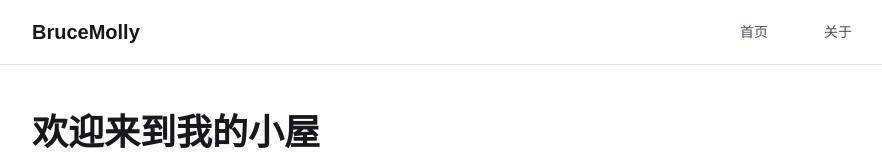
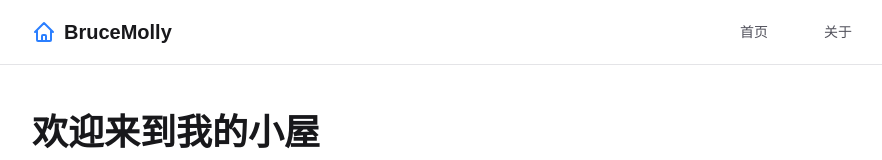
Before and after one commit to bruce439999-gif/app2, a Next.js app: page / in a window 1280 px wide. Shown: the top 160 px of the page, without its empty margins (192-1074 px from the left). Built offline with nearby package versions, Linux system fonts and the light colour scheme.

Commit message:
将黑色三角图标更换为蓝色小屋图标

```diff
--- a/src/components/Navbar.tsx
+++ b/src/components/Navbar.tsx
@@ -6,8 +6,22 @@
       <div className="max-w-4xl mx-auto px-4 sm:px-6 lg:px-8">
         <div className="flex justify-between h-16 items-center">
           <div className="flex-shrink-0">
-            <Link href="/" className="text-xl font-bold text-zinc-900 dark:text-zinc-50">
-              BruceMolly
+            <Link href="/" className="flex items-center gap-2 text-xl font-bold text-zinc-900 dark:text-zinc-50">
+              <svg
+                className="w-6 h-6 text-blue-500"
+                fill="none"
+                stroke="currentColor"
+                viewBox="0 0 24 24"
+                xmlns="http://www.w3.org/2000/svg"
+              >
+                <path
+                  strokeLinecap="round"
+                  strokeLinejoin="round"
+                  strokeWidth="2"
+                  d="M3 12l2-2m0 0l7-7 7 7M5 10v10a1 1 0 001 1h3m10-11l2 2m-2-2v10a1 1 0 01-1 1h-3m-6 0a1 1 0 001-1v-4a1 1 0 011-1h2a1 1 0 011 1v4a1 1 0 001 1m-6 0h6"
+                />
+              </svg>
+              <span>BruceMolly</span>
             </Link>
           </div>
           <div className="hidden sm:ml-6 sm:flex sm:space-x-8">
```
Also changed, not shown: src/app/layout.tsx (+3 -0 lines).
